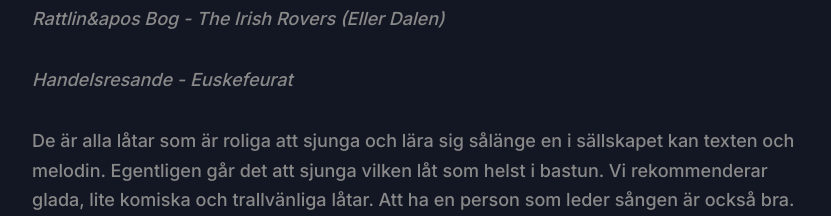
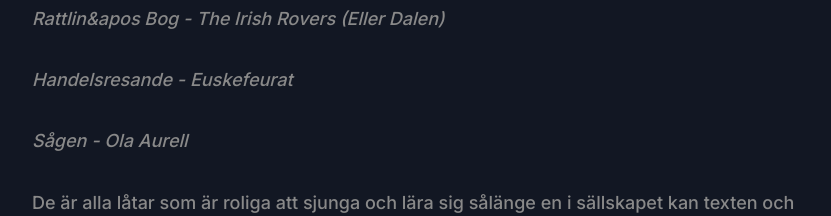
Before and after one commit to Chalmers-Bastukommitte/CBK-website, a Next.js app: page /blog/Bastuskola in a window 1280 px wide. Shown: the part 1680-1896 px from the top of the page, without its empty margins (224-1055 px from the left). Built offline with nearby package versions, Linux system fonts and the light colour scheme.

Commit message:
<fix> updated some info acc. to medsittande

```diff
--- a/src/app/blog/Bastuskola/page.tsx
+++ b/src/app/blog/Bastuskola/page.tsx
@@ -73,6 +73,10 @@
                   <p className="mb-8 text-base italic font-medium leading-relaxed text-body-color sm:text-lg sm:leading-relaxed lg:text-base lg:leading-relaxed xl:text-lg xl:leading-relaxed">
                     Handelsresande - Euskefeurat
                   </p>
+
+                  <p className="mb-8 text-base italic font-medium leading-relaxed text-body-color sm:text-lg sm:leading-relaxed lg:text-base lg:leading-relaxed xl:text-lg xl:leading-relaxed">
+                    Sågen - Ola Aurell
+                  </p>
                   <p className="mb-8 text-base font-medium  leading-relaxed text-body-color sm:text-lg sm:leading-relaxed lg:text-base lg:leading-relaxed xl:text-lg xl:leading-relaxed">
                     De är alla låtar som är roliga att sjunga och lära sig sålänge en i sällskapet kan texten och melodin. Egentligen går det att sjunga vilken låt som helst i bastun. Vi rekommenderar glada,
                     lite komiska och trallvänliga låtar. Att ha en person som leder sången är också bra.</p>
```
Also changed, not shown: src/app/.Modify_Information/Projects/Project1/index.tsx, src/app/.Modify_Information/Projects/Project2/index.tsx, src/app/.Modify_Information/Sittande/peopleData.tsx.
